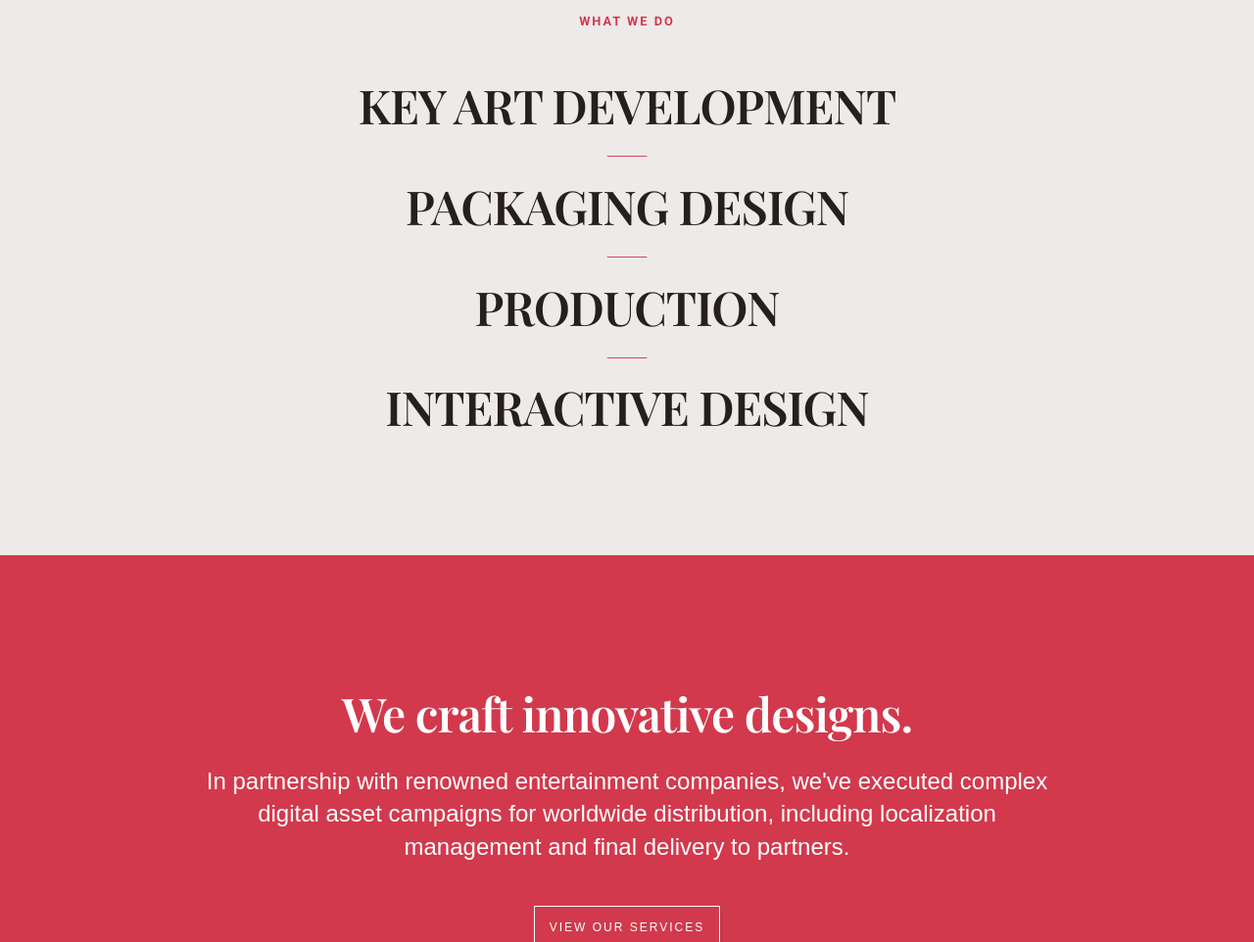
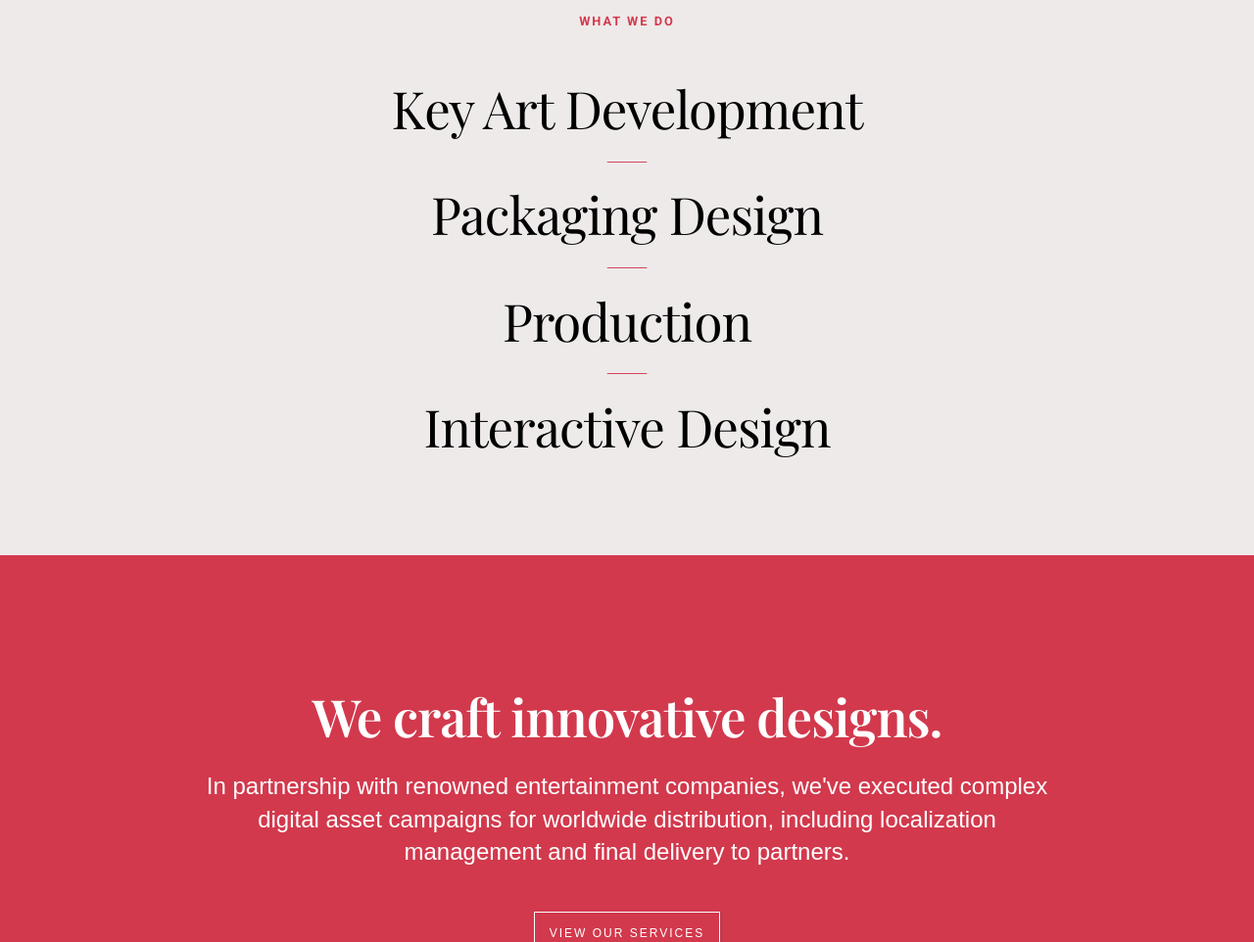
Before and after one commit to jspark721/typeastudios-prototype, a plain HTML site: page index.html in a window 1280 px wide. Shown: the part 897-1859 px from the top of the page at 98% size. Drawn offline with nearby package versions, Linux system fonts and the light colour scheme; a web font is replaced by a local one.

Commit message:
update style

```diff
--- a/style.css
+++ b/style.css
@@ -444,13 +444,13 @@ section {
 }
 
 .centered-box h1 {
-  text-transform: uppercase;
-  color: #261F1F;
   font-family: "Playfair Display", serif;
-  font-weight: 700;
+  font-size: 3.3em;
   letter-spacing: -1px;
-  font-size: 3em;
+  font-weight: 300;
+  color: black;
   margin: 0;
+  text-transform: capitalize;
 }
 .centered-box h3 {
   color: #D2394D;
@@ -485,6 +485,7 @@ section {
 .about-container2 h1 {
   color: #FFFFFF;
   text-transform: none;
+  font-weight: 700;
 }
 
 .about-container2 p {
```
